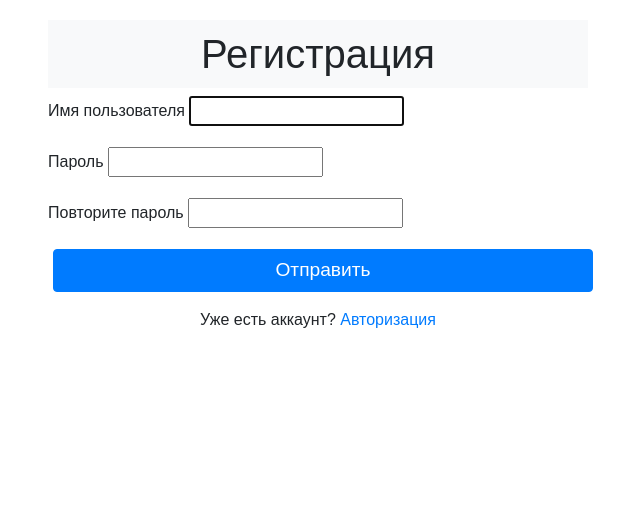
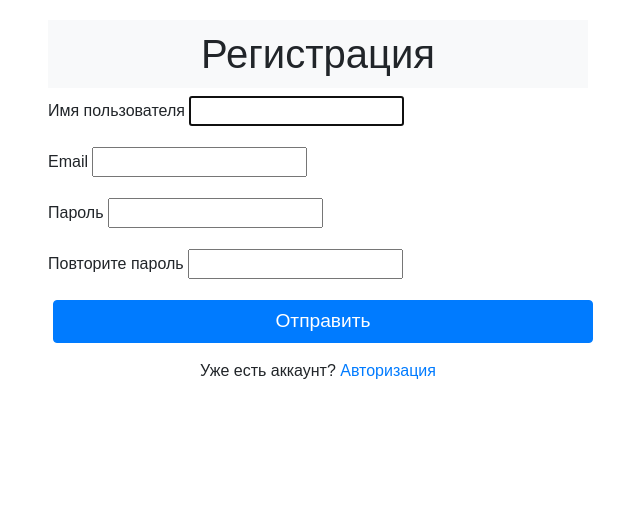
Before and after one commit to Alexej-Mich61/To-Do_List, a Django app: page /register/ in a window 1280 px wide. Shown: the part 62-586 px from the top of the page, without its empty margins (322-962 px from the left). Run offline with Django 4.2, Linux system fonts and the light colour scheme; some libraries are stand-ins or nearby versions.

Commit message:
D_4 финальные правки

```diff
--- a/todos/forms.py
+++ b/todos/forms.py
@@ -7,6 +7,9 @@ class CustomUserCreationForm(UserCreationForm):
     class Meta:
         model = CustomUser
         fields = ('username', 'email', 'password1', 'password2')
+    def __init__(self, *args, **kwargs):
+        super(CustomUserCreationForm, self).__init__(*args, **kwargs)
+        self.fields['email'].required = True  # Сделать поле email обязательным
 
 class TaskForm(forms.ModelForm):
     class Meta:
--- a/todos/models.py
+++ b/todos/models.py
@@ -4,6 +4,7 @@ from django.db import models
 
 class CustomUser(AbstractUser):
     is_approved = models.BooleanField(default=False) # по дефолту не одобренный администратором
+    email = models.EmailField(unique=True, blank=False, null=False)  # Обязательное поле email
 
 class Building(models.Model): # объекты/здания
     ak = models.CharField(max_length=100)
--- a/todos/templates/registration/register.html
+++ b/todos/templates/registration/register.html
@@ -1,5 +1,4 @@
-<!--todos/templates/registration/register.html-->
-
+<!-- todos/templates/registration/register.html -->
 {% extends 'todos/base.html' %}
 
 {% block title %}Регистрация{% endblock %}
@@ -16,6 +15,10 @@
                         {{ form.username }}
                     </div>
                     <div class="form-group">
+                        <label for="id_email">Email</label>
+                        {{ form.email }}
+                    </div>
+                    <div class="form-group">
                         <label for="id_password1">Пароль</label>
                         {{ form.password1 }}
                     </div>
--- a/todos/templates/todos/building_confirm_delete.html
+++ b/todos/templates/todos/building_confirm_delete.html
@@ -4,7 +4,7 @@
 {% block title %}Подтвердите удаление{% endblock %}
 
 {% block content %}
-    <h1>Confirm Delete</h1>
+    <h1>Подтвердите удаление</h1>
     <p>Вы уверены, что хотите удалить "{{ building.building_name }}"?</p>
     <form method="post">
         {% csrf_token %}
```
Also changed, not shown: Readme.md.
